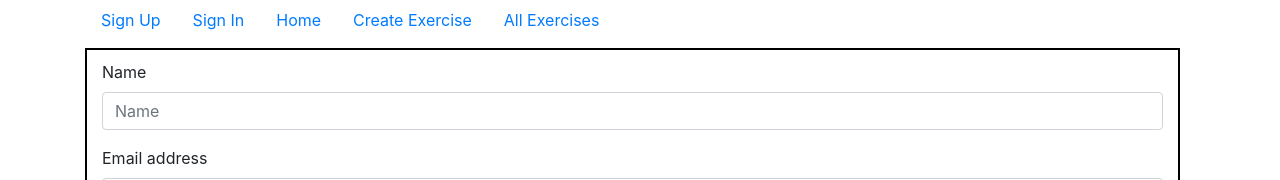
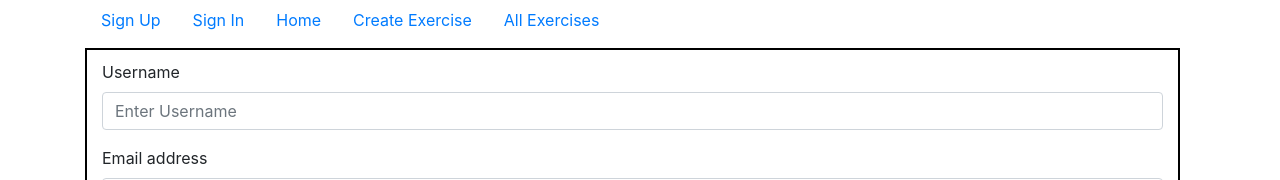
Before and after one commit to Jofa11/X-Trainer-Frontend, a React (Create React App) app: page /signup in a window 1280 px wide. Shown: the top 180 px of the page. Built offline with nearby package versions, Linux system fonts and the light colour scheme.

Commit message:
style navbar and debug signup clean up signin

```diff
--- a/src/Navbar.js
+++ b/src/Navbar.js
@@ -1,6 +1,5 @@
 import React from 'react';
-// import { Link } from 'react-router-dom';
-import { Nav, Link } from 'react-bootstrap';
+import { Nav } from 'react-bootstrap';
 
 const Navbar = () => (
 	<Nav>
--- a/src/SignIn.js
+++ b/src/SignIn.js
@@ -3,10 +3,10 @@ import { useForm } from 'react-hook-form';
 import { Form, Button, Container } from 'react-bootstrap';
 import { APIURL } from './config.js';
 import './styles/Containers.css';
-import axiosInstance from "./axiosApi.js";
+
 
 function SignIn() {
-	const { register, handleSubmit, errors } = useForm();
+	const { register, errors } = useForm();
 	const [username, setUsername] = useState('');
     const [password, setPassword] = useState('');
     const [error, setError] = useState(false);
@@ -14,36 +14,22 @@ function SignIn() {
 
 	const data = { username, password };
 
-	const onSubmit = (event) => {
-		// event.preventDefault();
+	const handleSubmit = (event) => {
+		event.preventDefault();
 		console.log(event);
 		fetch(`${APIURL}/api/token/`, {
 			method: 'POST',
 			headers: {
         		'Content-Type': 'application/json',
-                Authorization: 'JWT ' + localStorage.getItem('access_token'),
-		        accept: 'application/json',
 			},
 			body: JSON.stringify(data),
-		    })
+		    }).then((response) => response.json())
 			.then((response) => {
-				console.log(response);
-				localStorage.setItem('access_token', response.data.access);
-				localStorage.setItem('refresh_token', response.data.refresh);
+				console.log(response.access);
+				localStorage.setItem('access_token', response.access);
+				localStorage.setItem('refresh_token', response.refresh);
 				window.location = '/';
 			})
-            // try {
-            // const response = axiosInstance.post('api/token/', {
-            //     username: username,
-            //     password: password
-            // });
-            // axiosInstance.defaults.headers['Authorization'] = "JWT " + response.data.access;
-            // localStorage.setItem('access_token', response.data.access);
-            // localStorage.setItem('refresh_token', response.data.refresh);
-            // console.log(response)
-            // window.location = '/';
-            // return data;
-            // }
             .catch((error) => {
                 console.log(error)
                 setError({ error: true })
@@ -54,7 +40,7 @@ function SignIn() {
 
 	return (
 		<Container className='mainContainer'>
-			<Form onSubmit={handleSubmit(onSubmit)}>
+			<Form onSubmit={handleSubmit}>
 				<Form.Group controlId='formBasicName'>
 					<Form.Label>Username</Form.Label>
 					<Form.Control
@@ -65,7 +51,7 @@ function SignIn() {
 						value={username}
 						onChange={(event) => setUsername(event.target.value)}
 					/>
-					{errors.name && <p>This is required</p>}
+					{errors.username && <p>This is required</p>}
 				</Form.Group>
 
 				<Form.Group controlId='formBasicPassword'>
--- a/src/SignUp.js
+++ b/src/SignUp.js
@@ -5,17 +5,17 @@ import { APIURL } from './config.js';
 import './styles/Containers.css';
 
 function SignUp() {
-	const { register, handleSubmit, errors } = useForm();
-	const [name, setName] = useState('');
+	const { register, errors } = useForm();
+	const [username, setUsername] = useState('');
 	const [email, setEmail] = useState('');
-    const [password, setPassword] = useState('');
-    const [error, setError] = useState(false);
-    const [errorMessage, setErrorMessage] = useState('');
+	const [password, setPassword] = useState('');
+	const [error, setError] = useState(false);
+	const [errorMessage, setErrorMessage] = useState('');
 
-	const data = { name, email, password };
+	const data = { username, email, password };
 
-	const onSubmit = (event) => {
-		// event.preventDefault();
+	const handleSubmit = (event) => {
+		event.preventDefault();
 		console.log(event);
 		fetch(`${APIURL}/users/register`, {
 			method: 'POST',
@@ -23,30 +23,32 @@ function SignUp() {
 				'Content-Type': 'application/json',
 			},
 			body: JSON.stringify(data),
-		    })
-			.then((response) => response.json())
+		}).then((response) => response.json())
 			.then((response) => {
-				window.location = '/signIn';
-            })
-            .catch((error) => {
-                setError({ error: true })
-                setErrorMessage({ errorMessage: error.response.data })
-            })
+				console.log(response.access);
+				localStorage.setItem('access_token', response.access);
+				localStorage.setItem('refresh_token', response.refresh);
+				window.location = '/signin';
+			})
+			.catch((error) => {
+				setError({ error: true });
+				setErrorMessage({ errorMessage: 'Sign up failed' });
+			});
 	};
 	return (
 		<Container className='mainContainer'>
-			<Form onSubmit={handleSubmit(onSubmit)}>
+			<Form onSubmit={handleSubmit}>
 				<Form.Group controlId='formBasicName'>
-					<Form.Label>Name</Form.Label>
+					<Form.Label>Username</Form.Label>
 					<Form.Control
-						name='name'
-						type='name'
-						placeholder='Name'
+						name='username'
+						type='username'
+						placeholder='Enter Username'
 						ref={register({ required: true })}
-						value={name}
-						onChange={(event) => setName(event.target.value)}
+						value={username}
+						onChange={(event) => setUsername(event.target.value)}
 					/>
-					{errors.name && <p>This is required</p>}
+					{errors.username && <p>This is required</p>}
 				</Form.Group>
 
 				<Form.Group controlId='formBasicEmail'>
```
